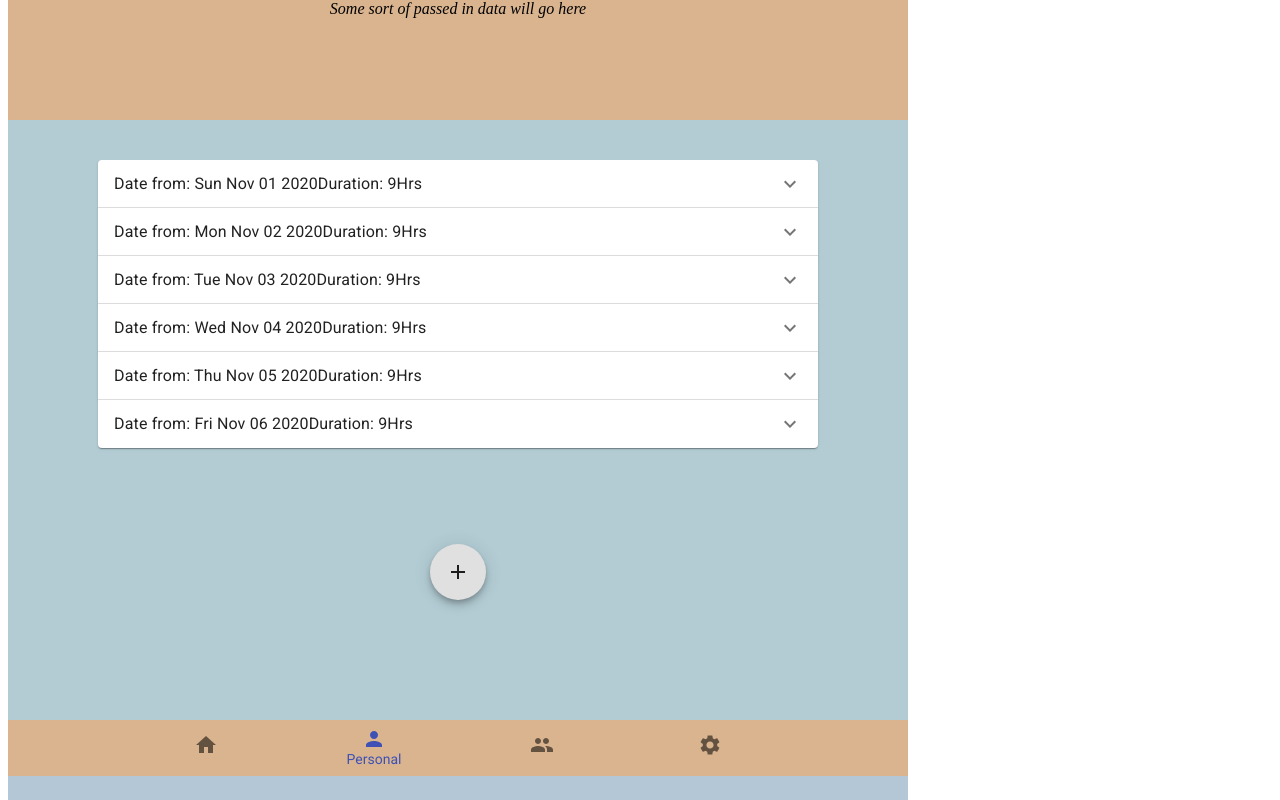
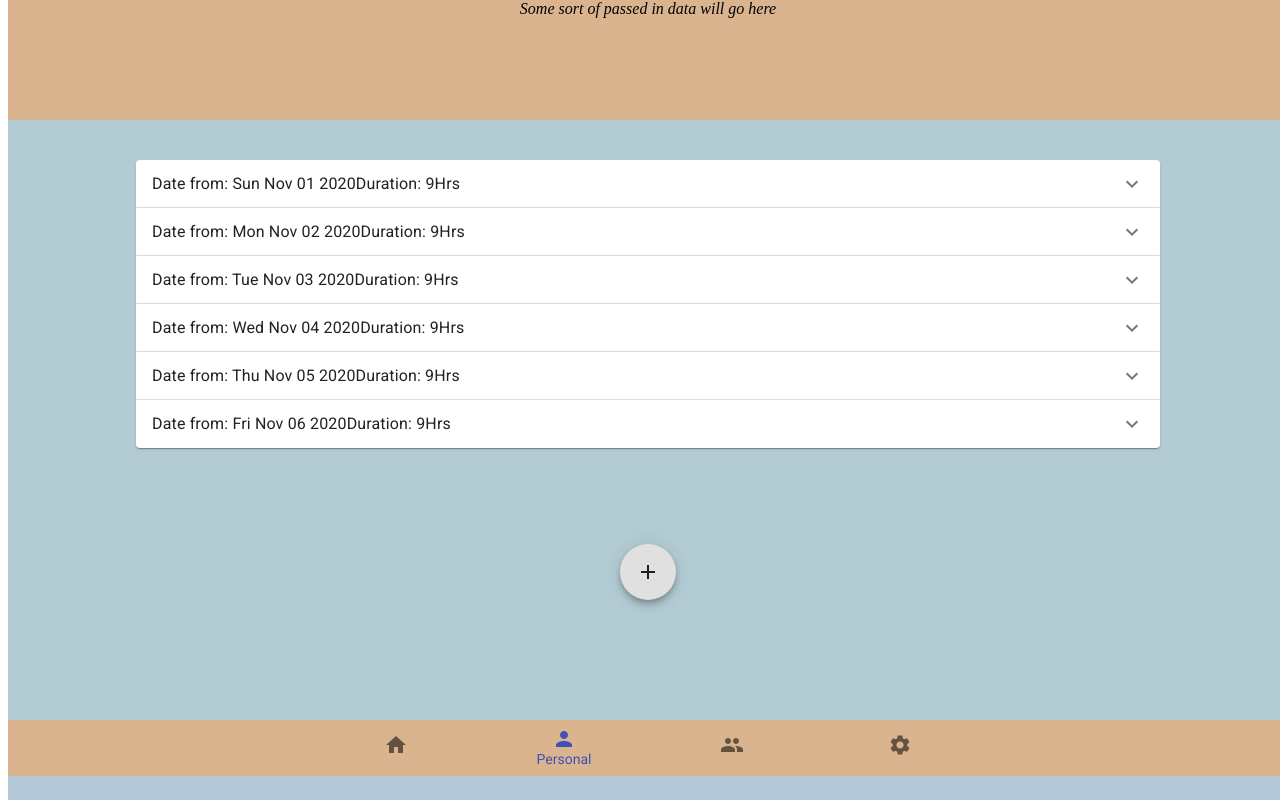
Before and after one commit to tjlaud/React-App-Sleep-Tracker, a React (Create React App) app: page /stats in a window 1280 px wide. Built offline with nearby package versions, Linux system fonts and the light colour scheme.

Commit message:
scss tidied up

```diff
--- a/src/components/Headline/Headline.scss
+++ b/src/components/Headline/Headline.scss
@@ -4,5 +4,5 @@
   top: 0;
   height: 15vh;
   width: 100%;
-  max-width: 900px;
+  // max-width: 900px;
 }
--- a/src/components/Navbar/Navbar.scss
+++ b/src/components/Navbar/Navbar.scss
@@ -11,5 +11,5 @@
   height: 10vh;
   min-height: fit-content;
   width: 100%;
-  max-width: 900px;
+  // max-width: 900px;
 }
--- a/src/pages/App.scss
+++ b/src/pages/App.scss
@@ -6,13 +6,20 @@
   }
 }
 
+// @mixin desktopMedia($margin) {
+//   @media (min-width: 900px) {
+//     margin-left: $margin;
+//     margin-right: $margin;
+//   }
+// }
+
 // This defines the background for all pages.
 .box {
   top: 0;
   width: 100%;
   height: 100%;
-  max-width: 900px;
   justify-content: space-evenly;
+  align-items: center;
   text-align: center;
   overflow: hidden;
   position: fixed;
@@ -27,7 +34,6 @@
   flex-direction: column;
   justify-content: center;
   align-items: center;
-  padding: 10px;
 }
 
 .personalBox {
@@ -49,6 +55,7 @@
   height: 50vh;
   width: 100%;
   margin-top: 20vh;
+  padding-top: 10px;
   display: flex;
   flex-direction: column;
   align-items: center;
@@ -80,7 +87,6 @@
   bottom: 17vh;
   height: 15vh;
   width: 100%;
-  max-width: 900px;
 }
 
 .settingsBox {
@@ -88,7 +94,6 @@
   height: 80vh;
   width: 100%;
   margin-top: 5vh;
-  // padding-top: 20vh;
   display: flex;
   flex-direction: column;
   align-items: center;
@@ -100,7 +105,6 @@
   top: 5vh;
   height: 15vh;
   width: 100%;
-  max-width: 900px;
   display: flex;
   flex-direction: column;
   align-items: center;
@@ -110,7 +114,7 @@
   @include scrollbars(none, none, none);
   height: 30vh;
   width: 100%;
-  margin-top: 33vh;
+  margin-top: 40vh;
   display: flex;
   flex-direction: column;
   align-items: center;
@@ -120,7 +124,6 @@
 .manageDetBottom {
   position: fixed;
   bottom: 10vh;
-  height: 15vh;
+  height: 10vh;
   width: 100%;
-  max-width: 900px;
 }
```
